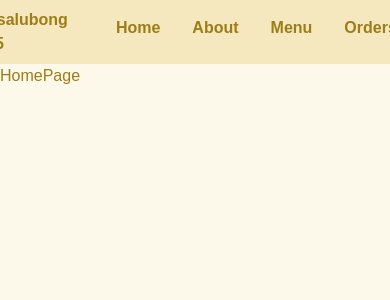
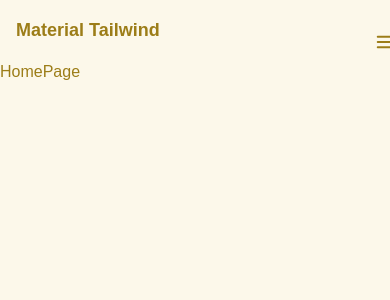
Before and after one commit to Yengzzkie/pasalubong905-fullstack, a Next.js app: page / in a window 390 px wide. Shown: the top 300 px of the page. Built offline with nearby package versions, Linux system fonts and the light colour scheme.

Commit message:
fixed navbar overflowing on mobile screen

```diff
--- a/app/components/Dashboard.jsx
+++ b/app/components/Dashboard.jsx
@@ -87,12 +87,12 @@ export const Logo = () => {
       href="#"
       className="font-normal flex space-x-2 items-center text-sm text-black py-1 relative z-20">
       <div
-        className="h-5 w-6 bg-black dark:bg-white rounded-br-lg rounded-tr-sm rounded-tl-lg rounded-bl-sm flex-shrink-0" />
+        className="h-5 w-6 bg-[var(--primary-content)] rounded-br-lg rounded-tr-sm rounded-tl-lg rounded-bl-sm flex-shrink-0" />
       <motion.span
         initial={{ opacity: 0 }}
         animate={{ opacity: 1 }}
         className="font-medium text-black dark:text-white whitespace-pre">
-        Acet Labs
+        Pasalubong905
       </motion.span>
     </Link>)
   );
--- a/app/components/Navbar.jsx
+++ b/app/components/Navbar.jsx
@@ -1,27 +1,86 @@
-import Link from "next/link";
+"use client"
+import React from "react";
+import {
+  Navbar,
+  Collapse,
+  Typography,
+  Button,
+  IconButton,
+} from "@material-tailwind/react";
+import { Bars3Icon, XMarkIcon } from "@heroicons/react/24/outline";
 
-const Navbar = () => {
+function NavItem({ label }) {
   return (
-    <header className="flex justify-center bg-[var(--primary)] min-h-16">
-      <h1 className="text-[var(--primary-content)] font-bold mr-auto ml-10 my-auto">Pasalubong 905</h1>
-      <nav className="navbar ml-auto p-4 mr-10">
-        <ul className="flex">
-          <Link href={"/"}>
-            <li>Home</li>
-          </Link>
-          <Link href={"/about"}>
-            <li>About</li>
-          </Link>
-          <Link href={"/menu"}>
-            <li>Menu</li>
-          </Link>
-          <Link href={"/dashboard"}>
-            <li>Orders</li>
-          </Link>
-        </ul>
-      </nav>
-    </header>
+    <a href="#">
+      <Typography as="li" color="blue-gray" className="p-1 font-medium">
+        {label}
+      </Typography>
+    </a>
   );
-};
+}
 
-export default Navbar;
+function NavList() {
+  return (
+    <ul className="mb-4 mt-2 flex flex-col gap-3 lg:mb-0 lg:mt-0 lg:flex-row lg:items-center lg:gap-8">
+      <NavItem label="About Us" />
+      <NavItem label="Pricing" />
+      <NavItem label="Contact Us" />
+    </ul>
+  );
+}
+
+export function Navigation() {
+  const [open, setOpen] = React.useState(false);
+  const handleOpen = () => setOpen((cur) => !cur);
+
+  React.useEffect(() => {
+    window.addEventListener(
+      "resize",
+      () => window.innerWidth >= 960 && setOpen(false)
+    );
+  }, []);
+
+  return (
+    <Navbar color="transparent" fullWidth>
+      <div className="container mx-auto flex items-center justify-between text-blue-gray-900">
+        <Typography
+          as="a"
+          href="#"
+          color="blue-gray"
+          className="mr-4 cursor-pointer text-lg font-bold"
+        >
+          Material Tailwind
+        </Typography>
+        <div className="hidden lg:block">
+          <NavList />
+        </div>
+        <Button color="gray" className="hidden lg:inline-block">
+          Sign in
+        </Button>
+        <IconButton
+          size="sm"
+          variant="text"
+          color="blue-gray"
+          onClick={handleOpen}
+          className="ml-auto inline-block text-blue-gray-900 lg:hidden"
+        >
+          {open ? (
+            <XMarkIcon className="h-6 w-6" strokeWidth={2} />
+          ) : (
+            <Bars3Icon className="h-6 w-6" strokeWidth={2} />
+          )}
+        </IconButton>
+      </div>
+      <Collapse open={open}>
+        <div className="mt-2 rounded-xl bg-white py-2">
+          <NavList />
+          <Button className="mb-2" fullWidth>
+            Sign in
+          </Button>
+        </div>
+      </Collapse>
+    </Navbar>
+  );
+}
+
+export default Navigation;
--- a/app/components/Sidebar.jsx
+++ b/app/components/Sidebar.jsx
@@ -85,7 +85,7 @@ export const MobileSidebar = ({
   return (<>
     <div
       className={cn(
-        "h-10 px-4 py-4 flex flex-row md:hidden  items-center justify-between bg-neutral-100 dark:bg-neutral-800 w-full"
+        "h-10 px-4 py-4 flex flex-row md:hidden items-center justify-between bg-neutral-100 bg-[var(--primary-content)] w-full"
       )}
       {...props}>
       <div className="flex justify-end z-20 w-full">
--- a/app/globals.css
+++ b/app/globals.css
@@ -21,13 +21,3 @@ body {
   background: var(--background);
   font-family: Arial, Helvetica, sans-serif;
 }
-
-.navbar {
-  ul {
-    li {
-      color: var(--primary-content);
-      font-weight: 600;
-      margin-left: 2rem;
-    }
-  }
-}
--- a/app/layout.jsx
+++ b/app/layout.jsx
@@ -1,5 +1,5 @@
 import "./globals.css";
-import Navbar from "./components/Navbar";
+import Navigation from "./components/Navbar";
 
 export const metadata = {
   title: "Pasalubong 905",
@@ -11,7 +11,7 @@ export default function RootLayout({ children }) {
   return (
     <html lang="en">
       <body className="bg-[var(--primary-light)]">
-        <Navbar />
+        <Navigation />
         <main>{children}</main>
       </body>
     </html>
--- a/package.json
+++ b/package.json
@@ -9,10 +9,12 @@
     "lint": "next lint"
   },
   "dependencies": {
+    "@heroicons/react": "^2.2.0",
     "@material-tailwind/react": "^2.1.10",
     "@tabler/icons-react": "^3.24.0",
     "clsx": "^2.1.1",
     "framer-motion": "^11.14.1",
+    "heroicons": "^2.2.0",
     "next": "15.1.0",
     "react": "^19.0.0",
     "react-dom": "^19.0.0",
```
Also changed, not shown: 1 other file (tests, documents, lock files or other folders).
